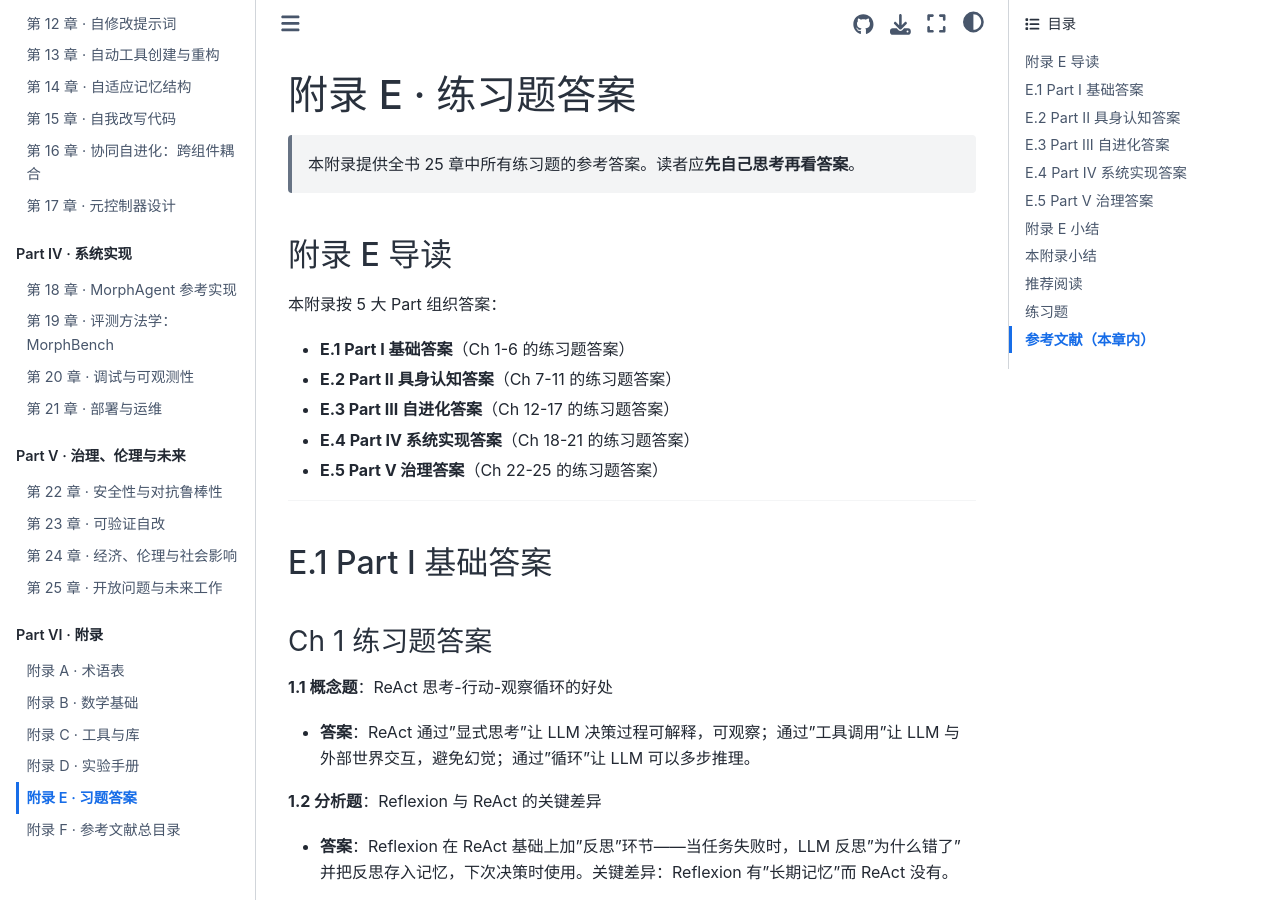
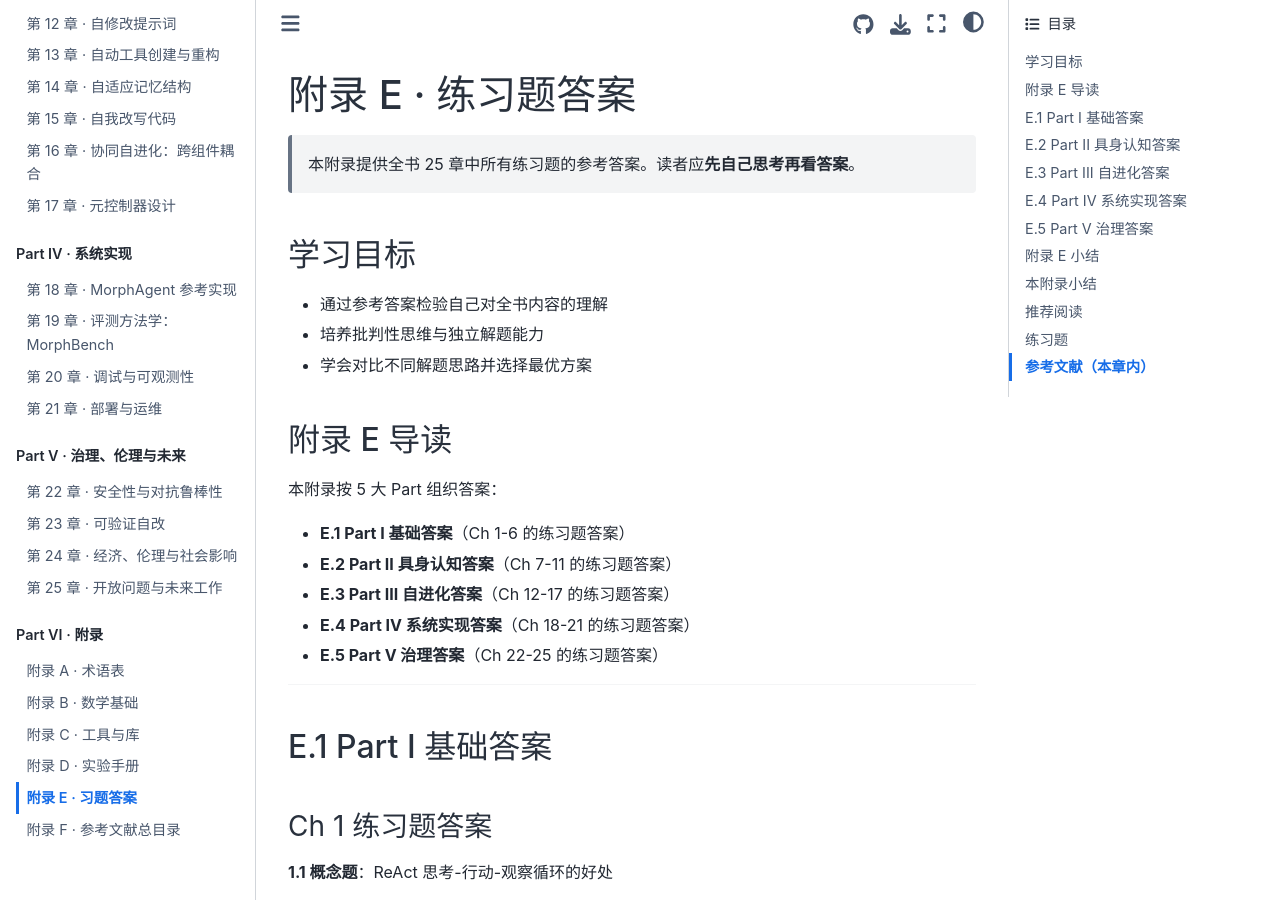
Before and after one commit to aidless/morphagent-textbook, a Jupyter Book: the page built from chapters/30-appendix-e-exercise-answers.md, in a window 1280 px wide and 900 px high. Built offline with Jupyter Book 1.0.4 settings and Sphinx 7.4.7 and the Sphinx Book theme 1.1.4, drawn with Linux system fonts in a browser that asks for light colours.

Commit message:
v1.0: fix appendix frontmatter + update README to final release

```diff
--- a/chapters/30-appendix-e-exercise-answers.md
+++ b/chapters/30-appendix-e-exercise-answers.md
@@ -11,11 +11,24 @@ keywords:
   - Solutions
   - Reference
   - Self-Assessment
+learning_objectives:
+  - "通过参考答案检验自己对全书内容的理解"
+  - "培养批判性思维与独立解题能力"
+  - "学会对比不同解题思路并选择最优方案"
+prerequisites:
+  - "完成第1-25章主章节学习"
+  - "已完成各章节的练习题"
 ---
 
 # 附录 E · 练习题答案
 
 > 本附录提供全书 25 章中所有练习题的参考答案。读者应**先自己思考再看答案**。
+
+## 学习目标
+
+- 通过参考答案检验自己对全书内容的理解
+- 培养批判性思维与独立解题能力
+- 学会对比不同解题思路并选择最优方案
 
 ## 附录 E 导读
 
```
